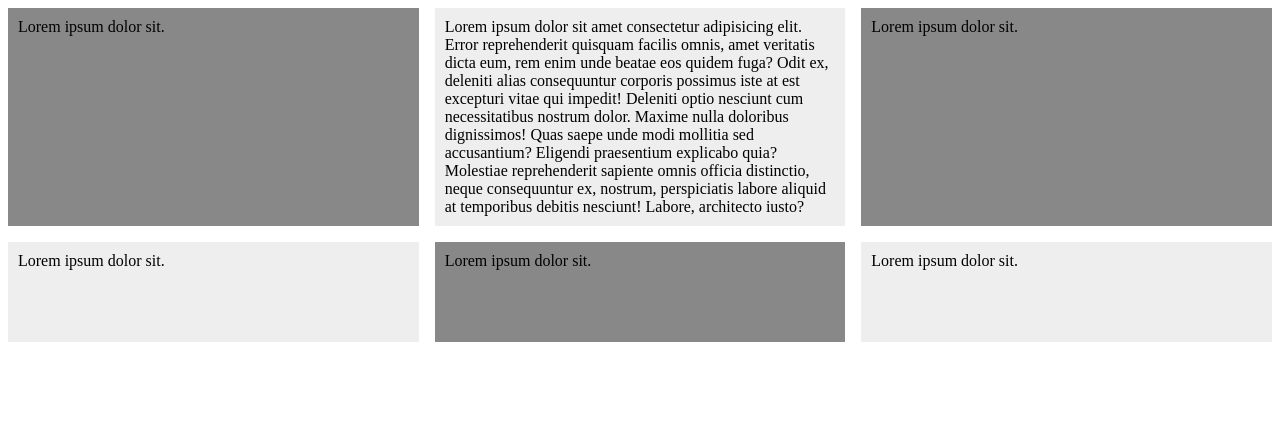
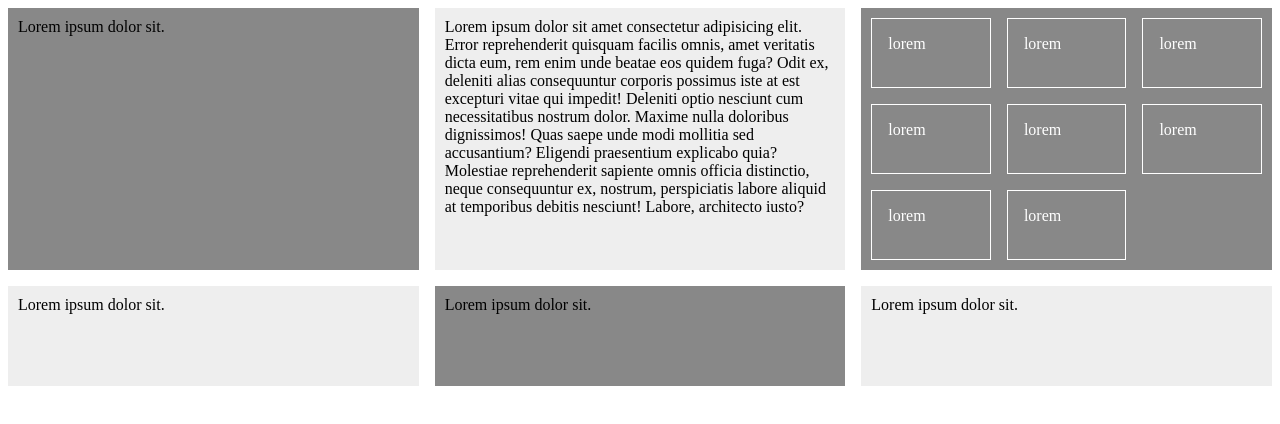
Before and after one commit to ashavakkattil/CSSGridLayout, a plain HTML site: page gridHome.html in a window 1280 px wide. Drawn offline with Linux system fonts and the light colour scheme.

Commit message:
nested grids

```diff
--- a/gridHome.html
+++ b/gridHome.html
@@ -17,12 +17,26 @@
             grid-auto-rows: minmax(100px, auto);
         }
 
-        .container div {
+        .nested {
+            display: grid;
+            grid-template-columns: repeat(3, 1fr);
+            grid-gap: 1em;
+            grid-auto-rows: 70px;
+            color: white;
+        }
+
+        .nested>div {
+            border: 1px solid white;
+            padding: 1em;
+        }
+
+        /* Direct child div rof container */
+        .container>div {
             padding: 10px;
             background: #eeeeee;
         }
 
-        .container div:nth-child(odd) {
+        .container>div:nth-child(odd) {
             background: #888888;
         }
     </style>
@@ -37,7 +51,16 @@
             Maxime nulla doloribus dignissimos! Quas saepe unde modi mollitia sed accusantium? Eligendi praesentium
             explicabo quia? Molestiae reprehenderit sapiente omnis officia distinctio, neque consequuntur ex, nostrum,
             perspiciatis labore aliquid at temporibus debitis nesciunt! Labore, architecto iusto?</div>
-        <div>Lorem ipsum dolor sit.</div>
+        <div class="nested">
+            <div>lorem</div>
+            <div>lorem</div>
+            <div>lorem</div>
+            <div>lorem</div>
+            <div>lorem</div>
+            <div>lorem</div>
+            <div>lorem</div>
+            <div>lorem</div>
+        </div>
         <div>Lorem ipsum dolor sit.</div>
         <div>Lorem ipsum dolor sit.</div>
         <div>Lorem ipsum dolor sit.</div>
```
